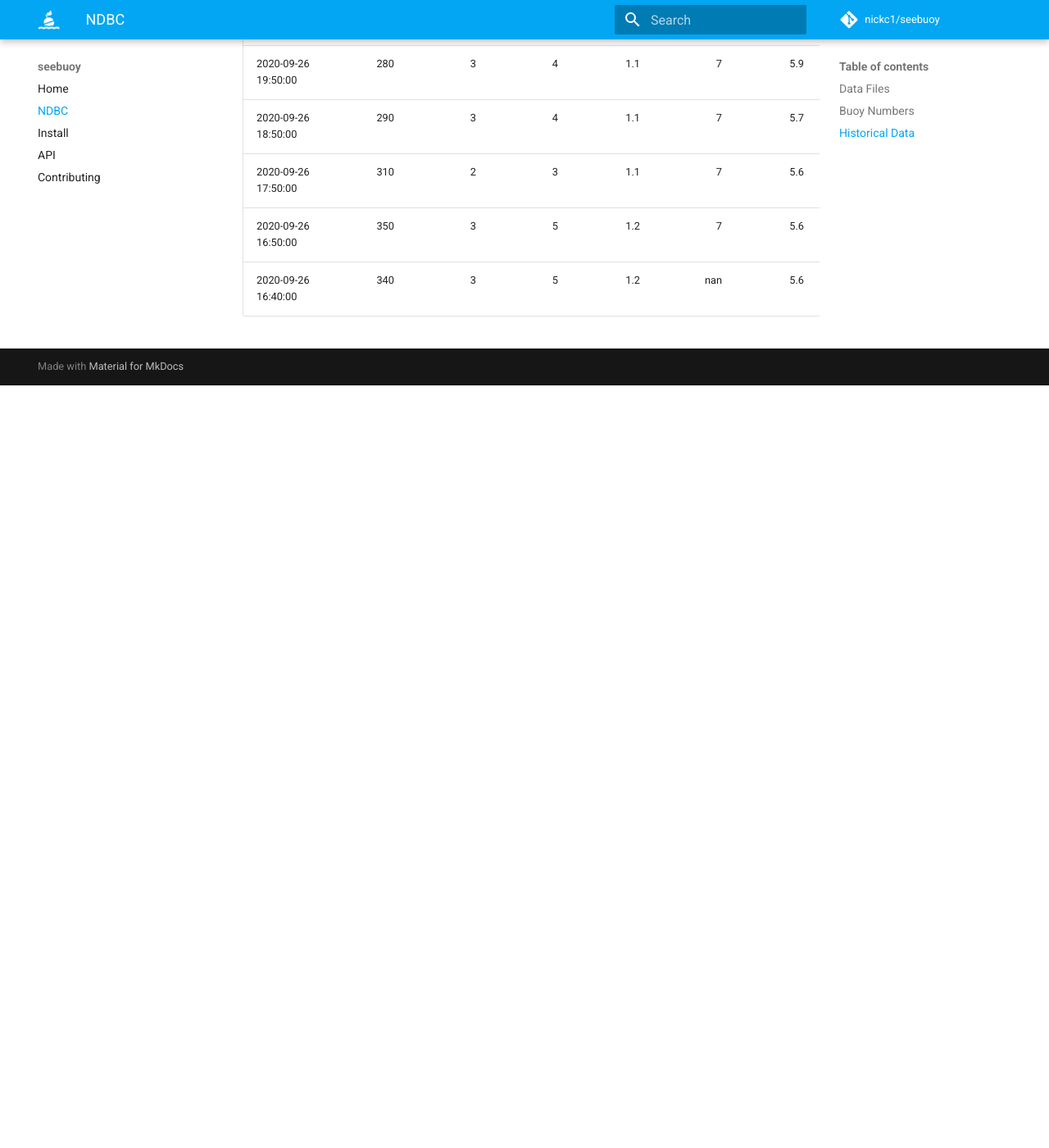
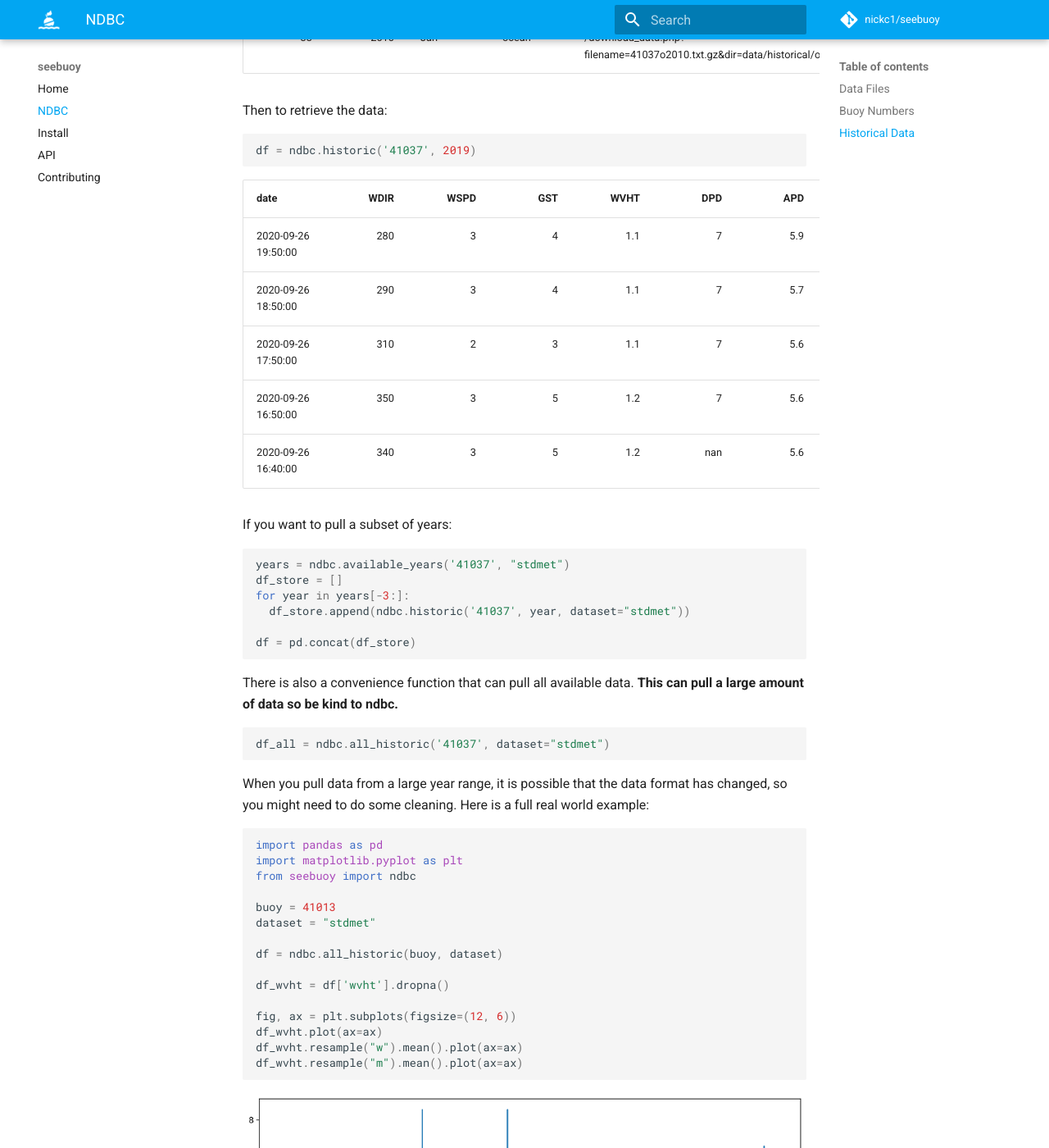
Before and after one commit to nickc1/seebuoy, an MkDocs documentation site: the page built from docs/ndbc.md, in a window 1280 px wide and 1400 px high, scrolled down 2610 px. Shown: the whole window at 82% size. Built offline with MkDocs 1.6.1 and Material for MkDocs 9.7.7, drawn with Linux system fonts in a browser that asks for light colours; comment, search, counter and statistics services are not loaded; before the commit the page ends 3080 px from its top, so only the background shows below that; some of the changed text lies outside the part shown.

Commit message:
F/ndbc historical (#9)
* cleaned up the ability to bulk pull historical data

* added docs

* fixed docs for real time

````diff
--- a/docs/ndbc.md
+++ b/docs/ndbc.md
@@ -9,6 +9,10 @@
 df.head()
 ```
 
+| date                |   wdir |   wspd |   gst |   wvht |   dpd |   apd |   mwd |   pres |   atmp |   wtmp |   dewp |   vis |   ptdy |   tide |
+|:--------------------|-------:|-------:|------:|-------:|------:|------:|------:|-------:|-------:|-------:|-------:|------:|-------:|-------:|
+| 2021-01-16 22:50:00 |    280 |     12 |    17 |    2.8 |     8 |   5.7 |   216 | 1008.5 |    nan |   18.9 |    nan |   nan |    nan |    nan |
+| 2021-01-16 22:40:00 |    270 |     13 |    16 |  nan   |   nan | nan   |   nan | 1008.3 |    nan |   18.9 |    nan |   nan |    nan |    nan |
 
 ## Data Files
 Most buoys have the following data files associated with them:
@@ -86,3 +90,46 @@
 | 2020-09-26 17:50:00 |    310 |      2 |     3 |    1.1 |     7 |   5.6 |   165 | 1013.9 |   24.1 |   26.9 |   21.4 |   nan |    nan |    nan |
 | 2020-09-26 16:50:00 |    350 |      3 |     5 |    1.2 |     7 |   5.6 |   164 | 1014.7 |  nan   |   26.8 |  nan   |   nan |    nan |    nan |
 | 2020-09-26 16:40:00 |    340 |      3 |     5 |    1.2 |   nan |   5.6 |   164 | 1014.7 |   24   |   26.8 |   21.4 |   nan |    nan |    nan |
+
+
+If you want to pull a subset of years:
+
+```python
+years = ndbc.available_years('41037', "stdmet")
+df_store = []
+for year in years[-3:]:
+  df_store.append(ndbc.historic('41037', year, dataset="stdmet"))
+
+df = pd.concat(df_store)
+```
+
+There is also a convenience function that can pull all available data. **This can pull a large amount of data so be kind to ndbc.**
+
+```python
+df_all = ndbc.all_historic('41037', dataset="stdmet")
+```
+
+When you pull data from a large year range, it is possible that the data format has changed, so you might need to do some cleaning. Here is a full real world example:
+
+```python
+import pandas as pd
+import matplotlib.pyplot as plt
+from seebuoy import ndbc
+
+buoy = 41013
+dataset = "stdmet"
+
+df = ndbc.all_historic(buoy, dataset)
+
+df_wvht = df['wvht'].dropna()
+
+fig, ax = plt.subplots(figsize=(12, 6))
+df_wvht.plot(ax=ax)
+df_wvht.resample("w").mean().plot(ax=ax)
+df_wvht.resample("m").mean().plot(ax=ax)
+
+```
+
+<p align="center">
+  <img src="/img/wvht_41013_stdmet.png" alt="seebuoy">
+</p>
````
Also changed, not shown: docs/img/wvht_41013_stdmet.png (added), 5 other files.
